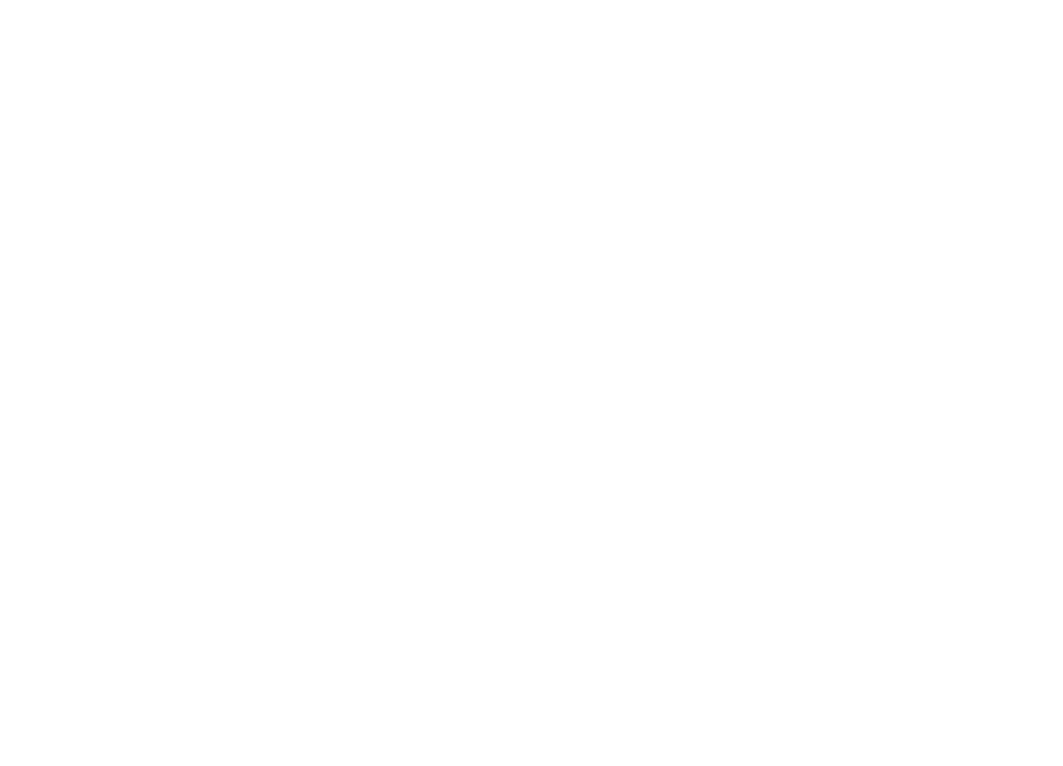
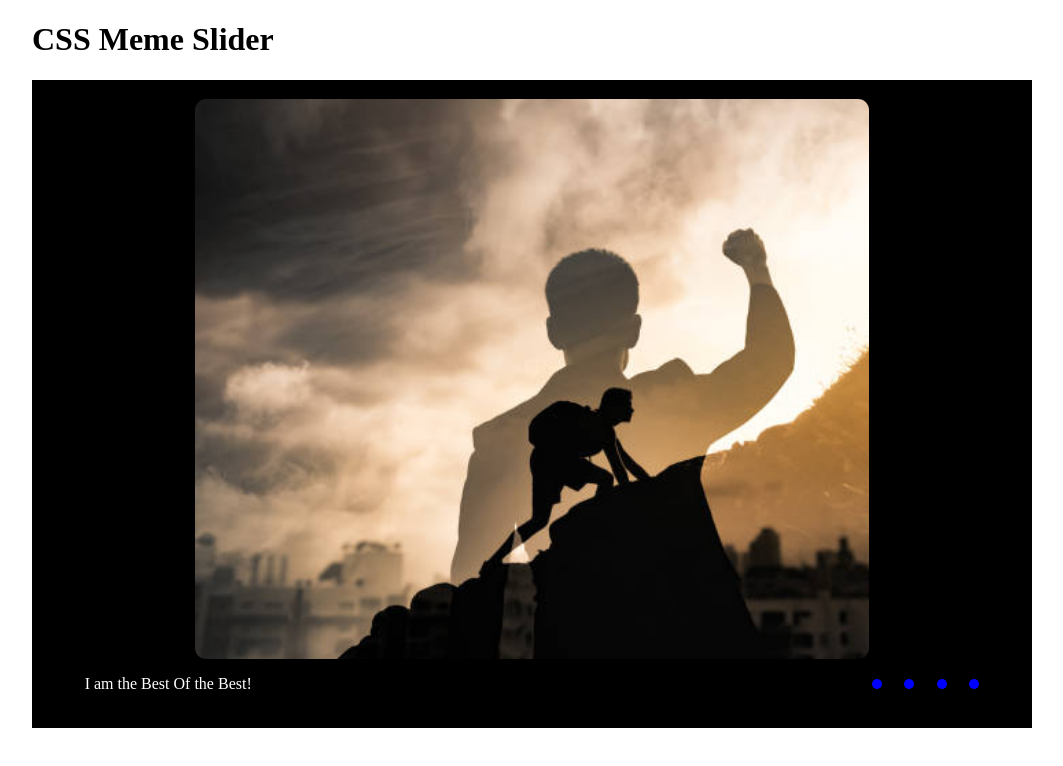
Before and after one commit to OksanaBebesh/cssMemeSlider, a plain HTML site: page cssMemeSlider/index.html in a window 1280 px wide. Shown: the whole page, without its empty margins (108-1171 px from the left). Drawn offline with Linux system fonts and the light colour scheme; files that its build step writes are made by us from their sources.

Commit message:
feat: start cssMemeSlider-task LANG=en_EN date +'(%a, %b %d, %Y %r)'

```diff
--- a/cssMemeSlider/index.html
+++ b/cssMemeSlider/index.html
@@ -3,9 +3,27 @@
   <head>
     <meta charset="UTF-8" />
     <meta name="viewport" content="width=device-width, initial-scale=1.0" />
-    <link rel="stylesheet" type="text/css" href="styles.css" />
+    <link rel="stylesheet" type="text/css" href="./styles/styles.css" />
     <script src="./js/script.js"></script>
     <title>CSS Meme Slider</title>
   </head>
-  <body></body>
+  <body>
+    <header></header>
+    <div class="container">
+      <h1 class="hidden">CSS Meme Slider</h1>
+      <div class="monitor">
+        <div class="image-place"></div>
+        <div class="row">
+          <div class="motivation-text"><p>I am the Best Of the Best!</p></div>
+          <div class="pagination-line">
+            <button class="pagination point-1"></button>
+            <button class="pagination point-2"></button>
+            <button class="pagination point-3"></button>
+            <button class="pagination point-4"></button>
+          </div>
+        </div>
+      </div>
+    </div>
+    <footer></footer>
+  </body>
 </html>
--- a/cssMemeSlider/styles/styles.css
+++ b/cssMemeSlider/styles/styles.css
@@ -0,0 +1,67 @@
+.container {
+  width: 1000px;
+  margin: 0 auto;
+}
+
+.monitor {
+  background-color: #000;
+  height: 60%;
+  padding: 19px;
+
+  display: flex;
+  flex-direction: column;
+  justify-content: center;
+  align-items: center;
+}
+
+.image-place {
+  background-image: url("../images/1.jpg");
+  background-size: cover;
+  border-radius: 11px;
+  width: 70%;
+  height: 70vh;
+}
+
+.row {
+  display: flex;
+  justify-content: space-between;
+  align-items: baseline;
+  width: 93%;
+}
+
+.pagination-line {
+  display: flex;
+  justify-content: space-between;
+  width: 12%;
+}
+
+/* .pagination {
+  color: blue;
+  font-size: 20px;
+} */
+
+button:hover {
+  background-color: #fff;
+  border-color: #fff;
+  cursor: pointer;
+}
+
+button:focus {
+  border-color: red;
+  background-color: #fff;
+  border: 1px;
+}
+
+button {
+  background-color: blue;
+  width: 10px;
+  height: 10px;
+  border-color: blue;
+  border-radius: 100px;
+  padding: 0;
+  border: 1px;
+}
+
+.motivation-text {
+  color: #fff;
+}
```
Also changed, not shown: cssMemeSlider/images/1.jpg (added), cssMemeSlider/images/2.jpg (added), cssMemeSlider/images/3.png (added), cssMemeSlider/images/4.png (added).
